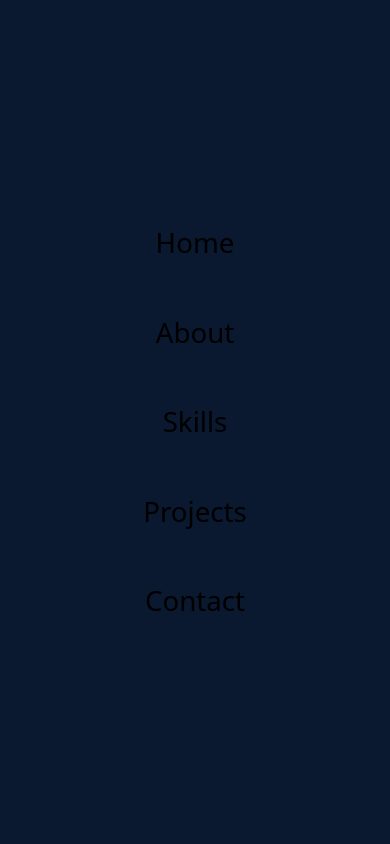
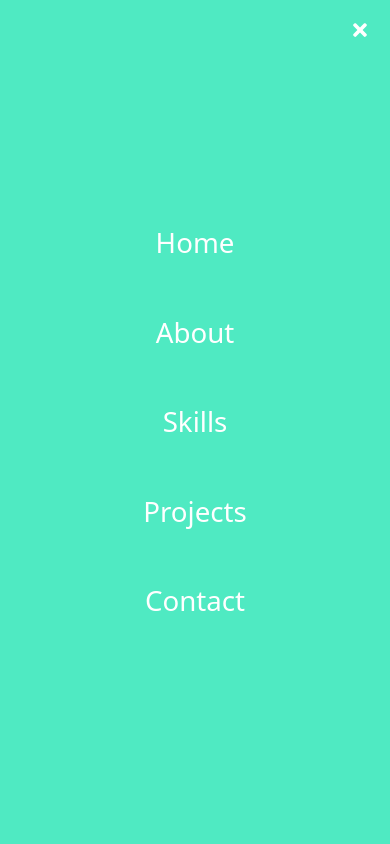
Before and after one commit to hennconnor/Portfolio, a React (Create React App) app: page / in a window 390 px wide. Both pictures are taken after a click on the element 366 px from the left and 40 px from the top of the page. Shown: the top 844 px of the page. Built offline with nearby package versions, Linux system fonts and the light colour scheme.

Commit message:
updated mobile menu

```diff
--- a/src/components/Navbar.js
+++ b/src/components/Navbar.js
@@ -41,7 +41,8 @@ const Navbar = () => {
             </div >
 
             {/* Mobile Menu */}
-            < ul className={!nav ? 'hidden' : 'absolute top-0 left-0 w-full h-screen bg-[#0a192f] flex flex-col justify-center items-center'}>
+            < ul className={!nav ? 'hidden' : 'fixed overflow-hidden top-0 left-0 w-[100vw] h-[100vh] bg-[#4feac2] flex flex-col justify-center text-white items-center'}>
+                <li><FaTimes size={20} className='absolute top-0 right-0 m-5 cursor-pointer' onClick={handleClick} /></li>
                 <li className='py-6 text-4xl cursor-pointer hover:underline'>
                     <Link to='home' spy={true} smooth={true} offset={0} duration={500} onClick={handleClick}>Home</Link>
                 </li>
```
